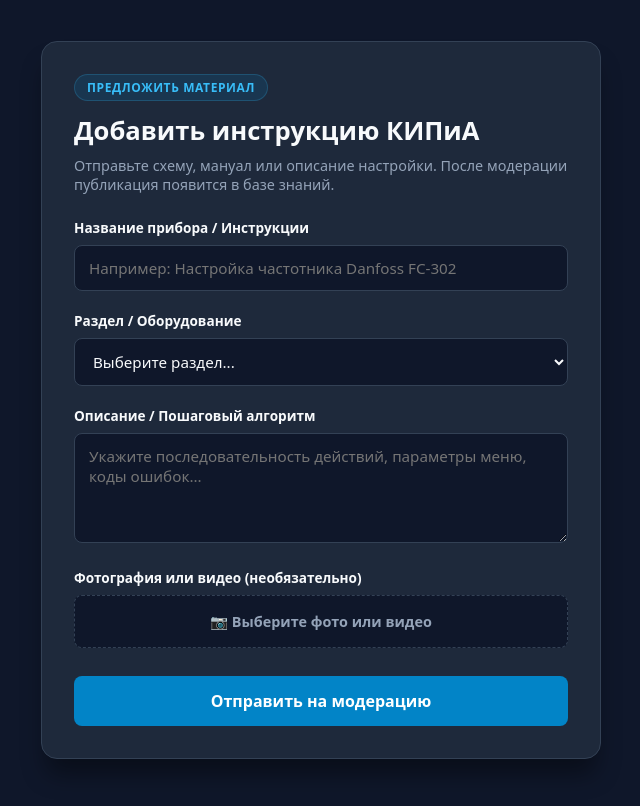
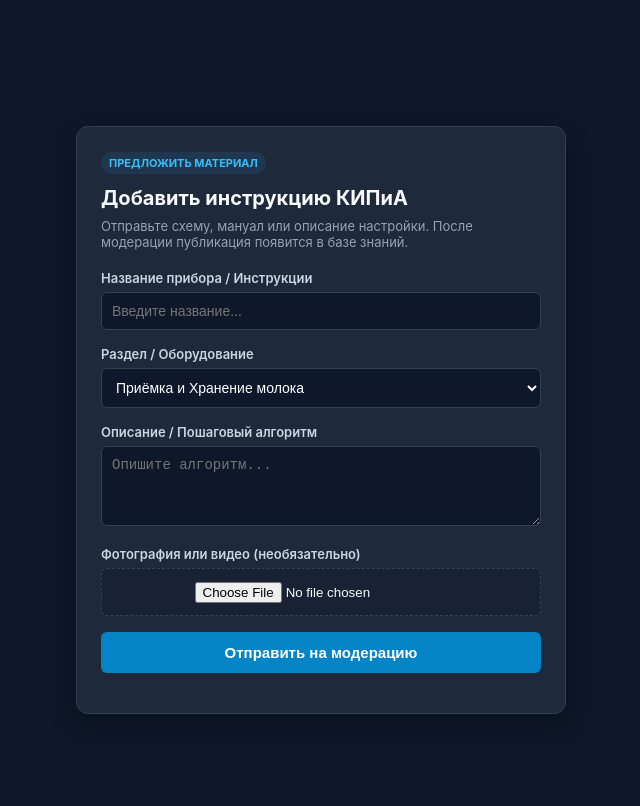
Before and after one commit to alt-w600d/index1, a website: page index.html in a window 1280 px wide. Shown: the whole page, without its empty margins (319-959 px from the left). Drawn offline with Linux system fonts and the light colour scheme.

Commit message:
Update index.html

```diff
--- a/index.html
+++ b/index.html
@@ -1,144 +1,180 @@
 <!DOCTYPE html>
 <html lang="ru">
 <head>
-  <meta charset="UTF-8">
-  <meta name="viewport" content="width=device-width, initial-scale=1.0">
-  <title>КИПиА — Добавление инструкции</title>
+  <meta charset="UTF-8" />
+  <meta name="viewport" content="width=device-width, initial-scale=1.0" />
+  <title>Добавить инструкцию КИПиА</title>
   <style>
-    :root {
-      --bg-color: #0f172a;
-      --card-bg: #1e293b;
-      --border-color: #334155;
-      --accent-color: #0284c7;
-      --accent-hover: #0369a1;
-      --text-main: #f8fafc;
-      --text-muted: #94a3b8;
-      --input-bg: #0f172a;
+    body {
+      background-color: #0f172a;
+      color: #f8fafc;
+      font-family: -apple-system, BlinkMacSystemFont, "Segoe UI", Roboto, sans-serif;
+      display: flex;
+      justify-content: center;
+      align-items: center;
+      min-height: 100vh;
+      margin: 0;
+      padding: 20px;
     }
-
-    * { box-sizing: border-box; margin: 0; padding: 0; font-family: system-ui, -apple-system, sans-serif; }
-    body { background-color: var(--bg-color); color: var(--text-main); padding: 24px 16px; min-height: 100vh; display: flex; justify-content: center; align-items: center; }
-    .form-card { background-color: var(--card-bg); border: 1px solid var(--border-color); border-radius: 16px; padding: 32px; width: 100%; max-width: 560px; box-shadow: 0 20px 25px -5px rgba(0, 0, 0, 0.4); }
-    .header-badge { display: inline-block; background-color: rgba(2, 132, 199, 0.15); color: #38bdf8; font-size: 0.75rem; font-weight: 700; text-transform: uppercase; letter-spacing: 0.05em; padding: 4px 12px; border-radius: 9999px; margin-bottom: 12px; border: 1px solid rgba(56, 189, 248, 0.2); }
-    h1 { font-size: 1.6rem; font-weight: 700; margin-bottom: 8px; }
-    p.subtitle { color: var(--text-muted); font-size: 0.9rem; margin-bottom: 24px; }
-    .form-group { margin-bottom: 20px; }
-    label { display: block; font-size: 0.85rem; font-weight: 600; margin-bottom: 8px; color: var(--text-main); }
-    input[type="text"], select, textarea { width: 100%; background-color: var(--input-bg); border: 1px solid var(--border-color); border-radius: 8px; padding: 12px 14px; color: var(--text-main); font-size: 0.95rem; outline: none; }
-    input[type="text"]:focus, select:focus, textarea:focus { border-color: var(--accent-color); }
-    select option { background-color: var(--card-bg); color: var(--text-main); }
-    textarea { resize: vertical; min-height: 110px; }
-    input[type="file"] { display: none; }
-    .file-upload-btn { display: flex; align-items: center; justify-content: center; gap: 10px; background-color: var(--input-bg); border: 1px dashed var(--border-color); border-radius: 8px; padding: 16px; color: var(--text-muted); cursor: pointer; font-size: 0.9rem; }
-    .file-upload-btn:hover { border-color: var(--accent-color); color: var(--text-main); }
-    .file-name-preview { margin-top: 8px; font-size: 0.85rem; color: #38bdf8; word-break: break-all; }
-    button[type="submit"] { width: 100%; background-color: var(--accent-color); color: #ffffff; border: none; border-radius: 8px; padding: 14px; font-size: 1rem; font-weight: 600; cursor: pointer; margin-top: 8px; }
-    button[type="submit"]:hover { background-color: var(--accent-hover); }
-    button[type="submit"]:disabled { opacity: 0.6; cursor: not-allowed; }
-    .status-msg { margin-top: 16px; padding: 12px; border-radius: 8px; font-size: 0.9rem; text-align: center; display: none; line-height: 1.4; }
-    .status-msg.success { display: block; background-color: rgba(34, 197, 94, 0.15); color: #4ade80; border: 1px solid rgba(74, 222, 128, 0.2); }
-    .status-msg.error { display: block; background-color: rgba(239, 68, 68, 0.15); color: #f87171; border: 1px solid rgba(248, 113, 113, 0.2); }
+    .card {
+      background-color: #1e293b;
+      border: 1px solid #334155;
+      border-radius: 12px;
+      padding: 24px;
+      width: 100%;
+      max-width: 440px;
+      box-shadow: 0 10px 25px rgba(0,0,0,0.3);
+    }
+    .badge {
+      display: inline-block;
+      background-color: rgba(56, 189, 248, 0.1);
+      color: #38bdf8;
+      font-size: 11px;
+      font-weight: 700;
+      padding: 4px 8px;
+      border-radius: 20px;
+      margin-bottom: 12px;
+      text-transform: uppercase;
+    }
+    h2 { margin: 0 0 8px 0; font-size: 20px; }
+    p.subtitle { color: #94a3b8; font-size: 13px; margin: 0 0 20px 0; }
+    label { display: block; font-size: 13px; font-weight: 600; margin-bottom: 6px; color: #cbd5e1; }
+    input[type="text"], select, textarea {
+      width: 100%;
+      background-color: #0f172a;
+      border: 1px solid #334155;
+      color: #fff;
+      padding: 10px;
+      border-radius: 6px;
+      box-sizing: border-box;
+      margin-bottom: 16px;
+      font-size: 14px;
+    }
+    textarea { resize: vertical; min-height: 80px; }
+    .file-input-wrapper {
+      border: 1px dashed #334155;
+      padding: 12px;
+      text-align: center;
+      border-radius: 6px;
+      margin-bottom: 16px;
+      background: #182234;
+    }
+    .btn-submit {
+      width: 100%;
+      background-color: #0284c7;
+      color: #fff;
+      border: none;
+      padding: 12px;
+      border-radius: 6px;
+      font-weight: bold;
+      font-size: 15px;
+      cursor: pointer;
+    }
+    .btn-submit:disabled { opacity: 0.6; cursor: not-allowed; }
+    #status-box { margin-top: 16px; }
+    .success-alert {
+      background-color: #0f291e;
+      border: 1px solid #10b981;
+      padding: 16px;
+      border-radius: 8px;
+      text-align: center;
+    }
+    .success-alert h4 { color: #34d399; margin: 0 0 8px 0; }
+    .success-alert p { font-size: 13px; color: #cbd5e1; margin: 0 0 12px 0; line-height: 1.4; }
+    .hlp-link {
+      display: inline-block;
+      background-color: #0284c7;
+      color: #ffffff;
+      padding: 8px 16px;
+      border-radius: 6px;
+      text-decoration: none;
+      font-size: 13px;
+      font-weight: bold;
+    }
+    .error-alert {
+      background-color: #3f1d24;
+      border: 1px solid #f43f5e;
+      color: #fda4af;
+      padding: 12px;
+      border-radius: 8px;
+      font-size: 13px;
+    }
   </style>
 </head>
 <body>
-  <div class="form-card">
-    <span class="header-badge">Предложить материал</span>
-    <h1>Добавить инструкцию КИПиА</h1>
+
+<div class="card">
+  <span class="badge">Предложить материал</span>
+  <h2>Добавить инструкцию КИПиА</h2>
   <p class="subtitle">Отправьте схему, мануал или описание настройки. После модерации публикация появится в базе знаний.</p>
 
-    <form id="uploadForm">
-      <div class="form-group">
-        <label for="title">Название прибора / Инструкции</label>
-        <input type="text" id="title" placeholder="Например: Настройка частотника Danfoss FC-302" required>
+  <form id="instruction-form">
+    <label>Название прибора / Инструкции</label>
+    <input type="text" name="title" required placeholder="Введите название..." />
+
+    <label>Раздел / Оборудование</label>
+    <select name="category" required>
+      <option value="Приёмка и Хранение молока">Приёмка и Хранение молока</option>
+      <option value="Сырный цех">Сырный цех</option>
+      <option value="Пастеризация">Пастеризация</option>
+      <option value="Другое">Другое</option>
+    </select>
+
+    <label>Описание / Пошаговый алгоритм</label>
+    <textarea name="description" required placeholder="Опишите алгоритм..."></textarea>
+
+    <label>Фотография или видео (необязательно)</label>
+    <div class="file-input-wrapper">
+      <input type="file" name="file" id="file-input" accept="image/*,video/*" />
     </div>
 
-      <div class="form-group">
-        <label for="category">Раздел / Оборудование</label>
-        <select id="category" required>
-          <option value="" disabled selected>Выберите раздел...</option>
-          <option value="reception">Приёмка и Хранение молока</option>
-          <option value="pasteurization">Пастеризация и Сепарация</option>
-          <option value="cheese">Сырный цех</option>
-          <option value="icecream">Цех Мороженого и Масла</option>
-          <option value="cip">CIP-мойка</option>
-          <option value="chillers">Холод и Компрессорная</option>
-          <option value="plc">ПЛК, Шкафы управления и КИП</option>
-        </select>
-      </div>
+    <button type="submit" id="submit-btn" class="btn-submit">Отправить на модерацию</button>
+  </form>
 
-      <div class="form-group">
-        <label for="description">Описание / Пошаговый алгоритм</label>
-        <textarea id="description" placeholder="Укажите последовательность действий, параметры меню, коды ошибок..." required></textarea>
-      </div>
-
-      <div class="form-group">
-        <label>Фотография или видео (необязательно)</label>
-        <label for="mediaFile" class="file-upload-btn">📷 Выберите фото или видео</label>
-        <input type="file" id="mediaFile" accept="image/*,video/*">
-        <div id="fileNamePreview" class="file-name-preview"></div>
-      </div>
-
-      <button type="submit" id="submitBtn">Отправить на модерацию</button>
-      <div id="statusMsg" class="status-msg"></div>
-    </form>
+  <div id="status-box"></div>
 </div>
 
 <script>
-    const fileInput = document.getElementById('mediaFile');
-    const fileNamePreview = document.getElementById('fileNamePreview');
-    const form = document.getElementById('uploadForm');
-    const submitBtn = document.getElementById('submitBtn');
-    const statusMsg = document.getElementById('statusMsg');
+  const form = document.getElementById('instruction-form');
+  const statusBox = document.getElementById('status-box');
+  const submitBtn = document.getElementById('submit-btn');
 
-    if (fileInput) {
-      fileInput.addEventListener('change', () => {
-        fileNamePreview.textContent = fileInput.files.length > 0 ? `Выбран файл: ${fileInput.files[0].name}` : '';
-      });
-    }
-
-    if (form) {
   form.addEventListener('submit', async (e) => {
     e.preventDefault();
     submitBtn.disabled = true;
-        submitBtn.textContent = 'Отправка...';
-        statusMsg.className = 'status-msg';
-        statusMsg.textContent = '';
+    submitBtn.innerText = 'Отправка...';
+    statusBox.innerHTML = '';
+
+    const formData = new FormData(form);
 
     try {
-          const formData = new FormData();
-          formData.append('title', document.getElementById('title').value);
-          formData.append('category', document.getElementById('category').value);
-          formData.append('description', document.getElementById('description').value);
-
-          if (fileInput && fileInput.files.length > 0) {
-            formData.append('file', fileInput.files[0]);
-          }
-
       const response = await fetch('/api/instructions', {
         method: 'POST',
         body: formData
       });
 
-          const result = await response.json();
+      const data = await response.json();
 
-          if (response.ok) {
-            statusMsg.className = 'status-msg success';
-            statusMsg.innerHTML = 'Успешно отправлено! Инструкция отправлена на модерацию в Telegram.';
+      if (response.ok && data.success) {
         form.reset();
-            fileNamePreview.textContent = '';
+        statusBox.innerHTML = `
+          <div class="success-alert">
+            <h4>🎉 Инструкция успешно отправлена!</h4>
+            <p>Модерация администратором может составить <b>от 1 до 30 минут</b>.</p>
+            <a href="https://hlp-keep.vercel.app" target="_blank" class="hlp-link">Перейти на HLP Keep ↗</a>
+          </div>
+        `;
       } else {
-            // Показываем ЧЕТКУЮ ошибку от сервера без фильтрации
-            throw new Error(result.error || 'Ошибка при отправке');
+        throw new Error(data.error || 'Ошибка при отправке');
       }
     } catch (err) {
-          statusMsg.className = 'status-msg error';
-          statusMsg.textContent = err.message;
+      statusBox.innerHTML = `<div class="error-alert">${err.message}</div>`;
     } finally {
       submitBtn.disabled = false;
-          submitBtn.textContent = 'Отправить на модерацию';
+      submitBtn.innerText = 'Отправить на модерацию';
     }
   });
-    }
 </script>
+
 </body>
 </html>
```
Lines whose indentation alone changed are shown as unchanged.
